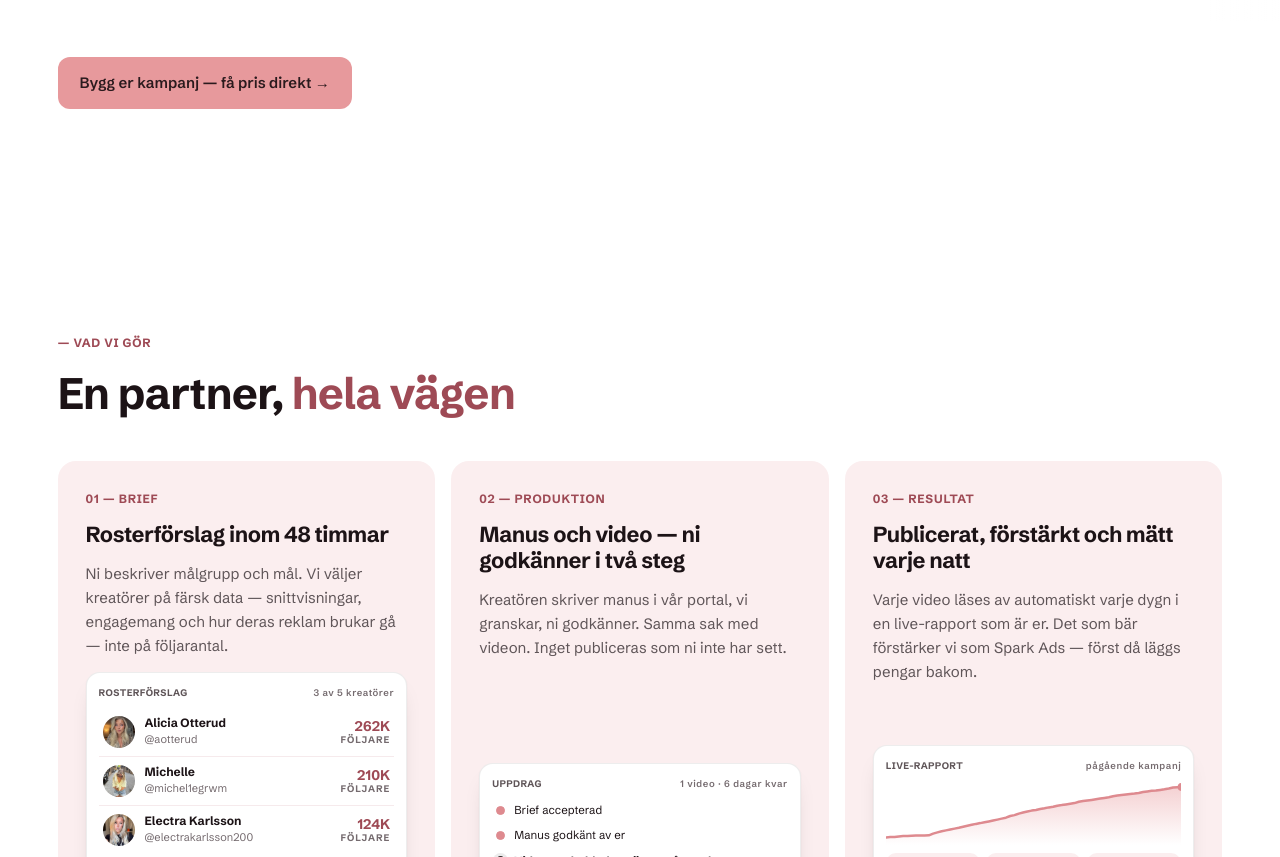
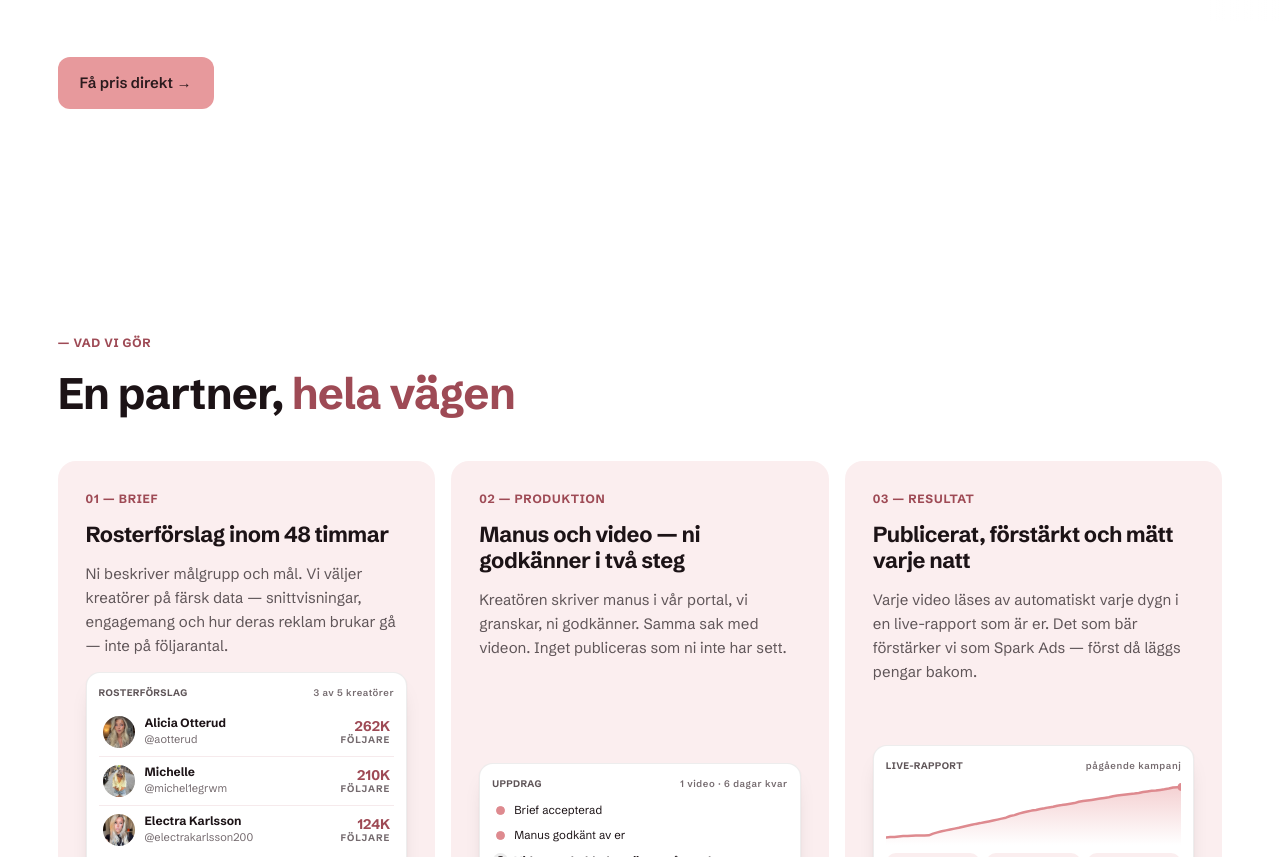
Before and after one commit to luminatemedia/luminate-media, a plain HTML site: page index.html in a window 1280 px wide. Shown: the part 2710-3567 px from the top of the page. Drawn offline with Linux system fonts and the light colour scheme.

Commit message:
fix: knappen 'Få pris direkt' på startsidan går till prissidan i stället för kampanjbyggaren
Co-Authored-By: Claude Fable 5.2 <noreply@anthropic.com>
Claude-Session: https://claude.ai/code/session_01WnFFUJaxwYApouFLKZzHMM

```diff
--- a/index.html
+++ b/index.html
@@ -1414,7 +1414,7 @@ footer{background:var(--plum)}
   </div>
 
   <div class="creators-cta reveal">
-    <a class="book js-proposal" href="mailto:hello@luminatemedia.se?subject=Rosterf%C3%B6rslag">Bygg er kampanj — få pris direkt →</a>
+    <a class="book" href="/priser.html">Få pris direkt →</a>
   </div>
 </section>
 
```
